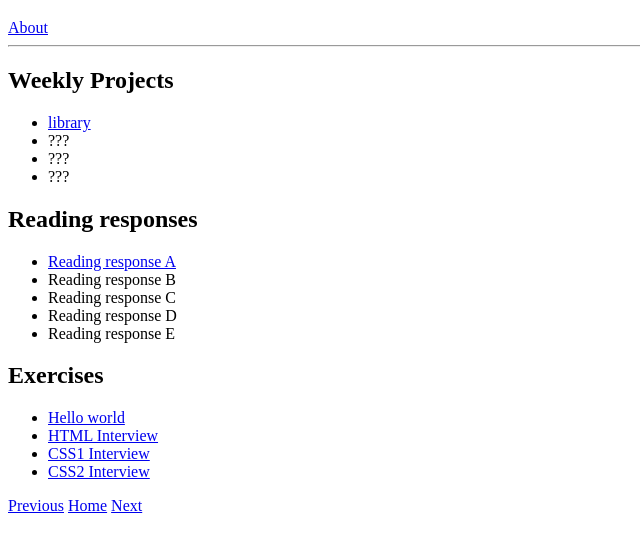
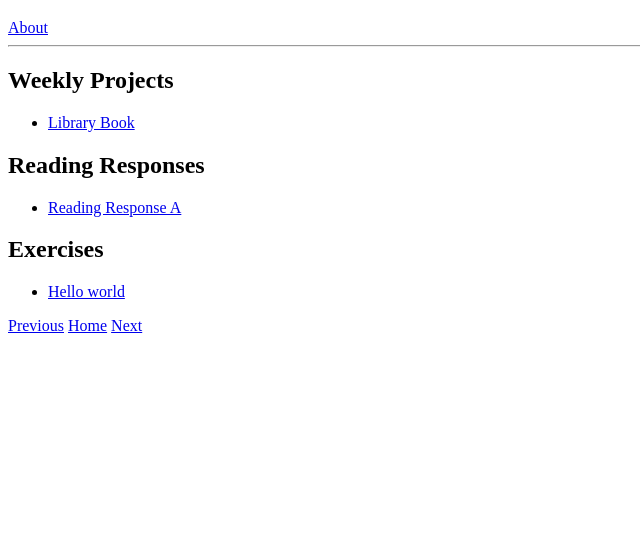
Before and after one commit to hyungcho/interactive2, a plain HTML site: page index.html in a window 1280 px wide. Shown: the part 61-610 px from the top of the page, without its empty margins (0-640 px from the left). Drawn offline with Linux system fonts and the light colour scheme.

Commit message:
modifed to Matt's format

```diff
--- a/index.html
+++ b/index.html
@@ -14,43 +14,18 @@
         <h2>Weekly Projects</h2>
         <ul>
           <li>
-            <a href="exercises/library/library.html">library</a>
+            <a href="exercises/library/library.html">Library Book</a>
             </li>
-          <li>???</li>
-          <li>???</li>
-          <li>???</li>
         </ul>
-        <h2>Reading responses</h2>
+        <h2>Reading Responses</h2>
         <ul>
-          <li><a href="reading-responses/reading-response-a.html">Reading response A</a></li>
-          <li>Reading response B</li>
-          <li>Reading response C</li>
-          <li>Reading response D</li>
-          <li>Reading response E</li>
+          <li><a href="reading-responses/reading-response-a.html">Reading Response A</a></li>
         </ul>
 
         <h2>Exercises</h2>
         <ul>
           <li>
             <a href="exercises/exercise-hello-world.html">Hello world</a>
-          </li>
-
-          <li>
-            <a href="exercises/exercise-interview/exercise-interview-html.html">
-              HTML Interview
-            </a>
-          </li>
-
-          <li>
-            <a href="exercises/exercise-interview/exercise-interview-css1.html">
-              CSS1 Interview
-            </a>
-          </li>
-
-          <li>
-            <a href="exercises/exercise-interview/exercise-interview-css2.html">
-              CSS2 Interview
-            </a>
           </li>
         </ul>
 
```
Also changed, not shown: 1 other file.
